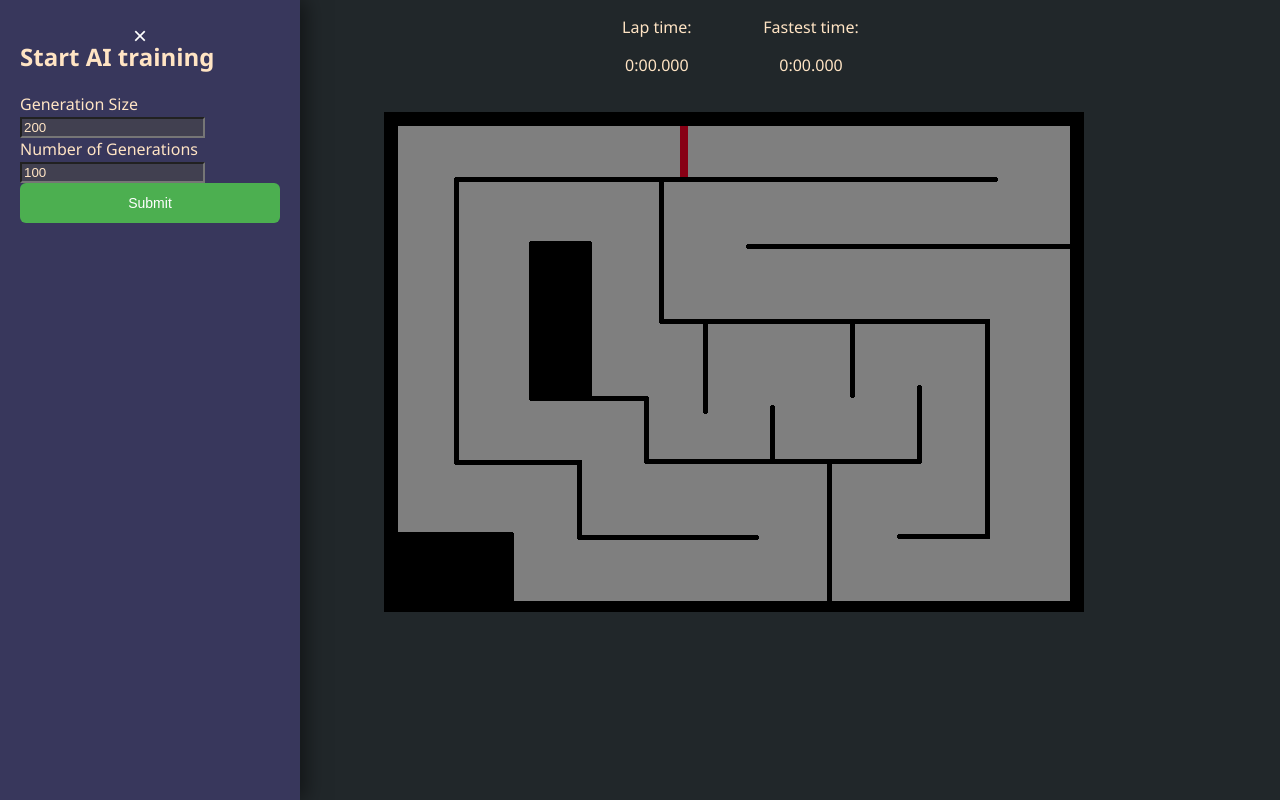
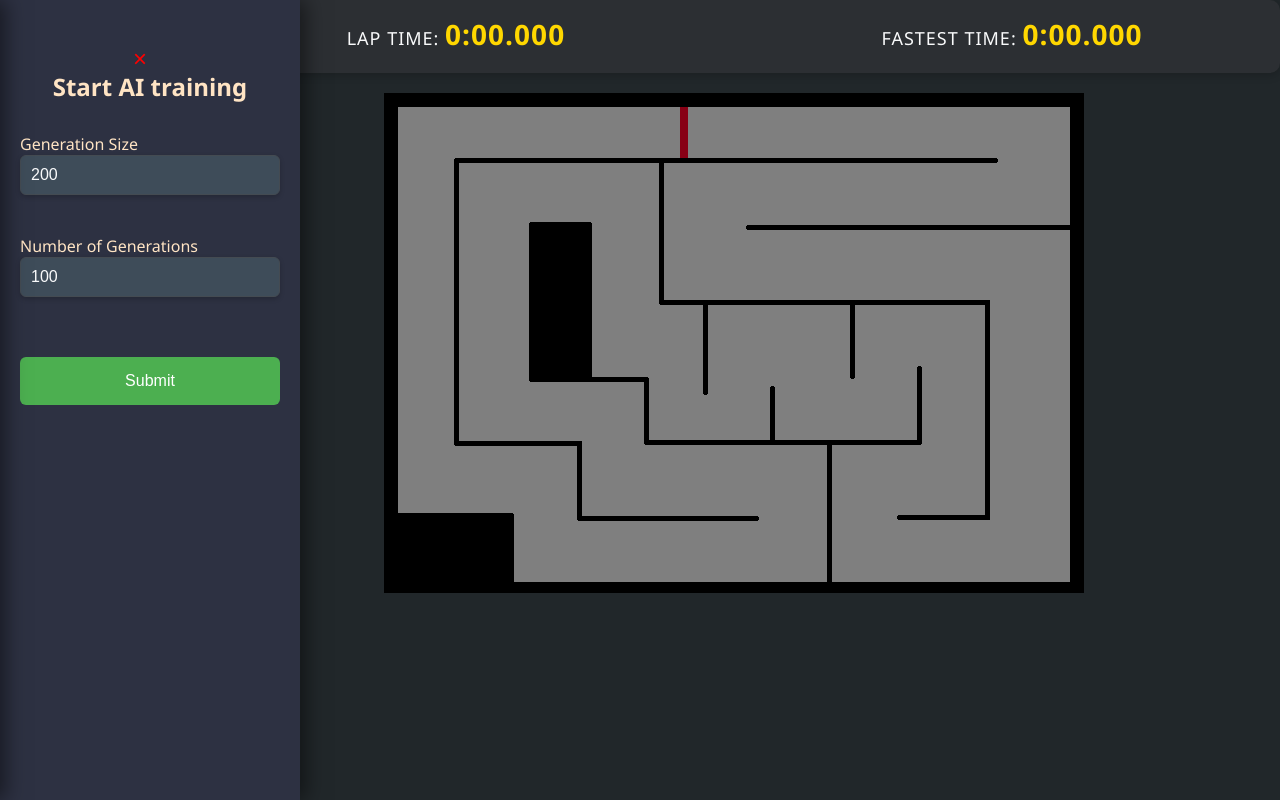
Before and after one commit to z4goor/racing, a plain HTML site: page index.html in a window 1280 px wide. Both pictures are taken after a click on the link "Start Race". Drawn offline with nearby package versions, Linux system fonts and the light colour scheme.

Commit message:
Update timer layout

```diff
--- a/index.html
+++ b/index.html
@@ -32,12 +32,10 @@
     <div id="game-container">
         <div id="timer">
             <div id="current-lap">
-                <p class="timer">Lap time:</p>
-                <p id="current-time" class="timer">0:00.000</p>
+                <p class="timer-label">Lap Time: <span id="current-time" class="timer-value">0:00.000</span></p>
             </div>
             <div id="fastest-lap">
-                <p class="timer">Fastest time:</p>
-                <p id="fastest-time" class="timer">0:00.000</p>
+                <p class="timer-label">Fastest Time: <span id="fastest-time" class="timer-value">0:00.000</span></p>
             </div>
         </div>
         <div id="track"></div>
--- a/public/styles/styles.css
+++ b/public/styles/styles.css
@@ -88,16 +88,42 @@ input {
     width: 100%;
 }
 
+/* Timer container */
 #timer {
-    text-align: center;
+    display: flex;
+    justify-content: center;
+    align-items: center;
+    gap: 50px; /* Space between the current lap and fastest lap */
     margin-bottom: 20px;
+    background-color: #2C2F33;
+    padding: 15px;
+    border-radius: 10px;
+    box-shadow: 0 2px 10px rgba(0, 0, 0, 0.2);
 }
 
+/* Individual timer section */
 #current-lap, #fastest-lap {
-    display: inline-block;
-    width: 150px;
     text-align: center;
+    flex: 1;
 }
+
+/* Timer labels */
+.timer-label {
+    font-size: 18px;
+    color: #F9FAFB;
+    margin: 0 0 5px;
+    text-transform: uppercase;
+    letter-spacing: 1px;
+}
+
+/* Timer values */
+.timer-value {
+    font-size: 28px; /* Larger font size for readability */
+    font-weight: bold;
+    color: #FFD700; /* Gold color for distinction */
+    margin: 0;
+}
+
 
 /* Track styling */
 #track {
@@ -107,32 +133,63 @@ input {
 
 .sidebar {
     position: fixed;
-    left: -600px;
+    left: -300px;
     top: 0;
     width: 300px;
     height: 100%;
-    background-color: #38375c;
-    padding: 20px;
+    background-color: #2D3142;
+    padding: 20px; /* Keep padding for the rest of the content */
+    padding-top: 50px; /* Add space for the close button */
     box-shadow: 5px 0 20px rgba(0, 0, 0, 0.5);
     transition: left 0.3s ease;
     z-index: 1;
+    color: #F9FAFB;
 }
 
 .sidebar.show {
-    left: 0;
+    left: 0px; /* Bring the sidebar into view when this class is applied */
 }
 
-/* Sidebar buttons for Start Race and other actions */
+
+.sidebar h2 {
+    font-size: 24px; /* Larger font for heading */
+    font-weight: 700; /* Bold heading */
+    text-align: center;
+    margin-bottom: 30px; /* More space below the title */
+}
+
+.sidebar .input-group {
+    margin-bottom: 20px;
+}
+
+.sidebar input {
+    width: 100%;
+    padding: 10px;
+    font-size: 16px;
+    border-radius: 6px; /* Rounded corners */
+    border: 1px solid #444B52;
+    background-color: #3E4C59; /* Dark input background */
+    color: #F9FAFB; /* Lighter text color */
+    margin-bottom: 20px;
+    box-shadow: 0 2px 5px rgba(0, 0, 0, 0.2);
+    transition: border 0.3s ease;
+}
+
+.sidebar input:focus {
+    border-color: #6366F1; /* Focus state with lighter border */
+    outline: none;
+}
+
 .sidebar button {
     background-color: #4CAF50;
     color: #fff;
     border-radius: 6px;
     border: none;
-    padding: 12px;
-    font-size: 14px;
+    padding: 15px; /* Increased padding */
+    font-size: 16px; /* Larger button font */
     cursor: pointer;
     width: 100%;
-    margin-bottom: 15px;
+    margin-top: 20px; /* Space above the button */
     transition: background-color 0.3s ease;
 }
 
@@ -140,20 +197,20 @@ input {
     background-color: #45a049;
 }
 
-/* Sidebar close button */
 .sidebar .close-btn {
     position: absolute;
-    top: 10px;
-    right: 10px;
+    top: 10px; /* Align at the top */
+    right: 10px; /* Align at the right */
     background-color: transparent;
-    color: #fff;
-    font-size: 24px;
+    color: #ff0000;
+    font-size: 24px; /* Font size */
     border: none;
     cursor: pointer;
+    z-index: 10; /* Ensure it's above all elements */
 }
 
 .sidebar .close-btn:hover {
-    color: #ff0000;
+    color: #ff4500; /* Lighter red on hover */
 }
 
 /* Track images styling */
```
